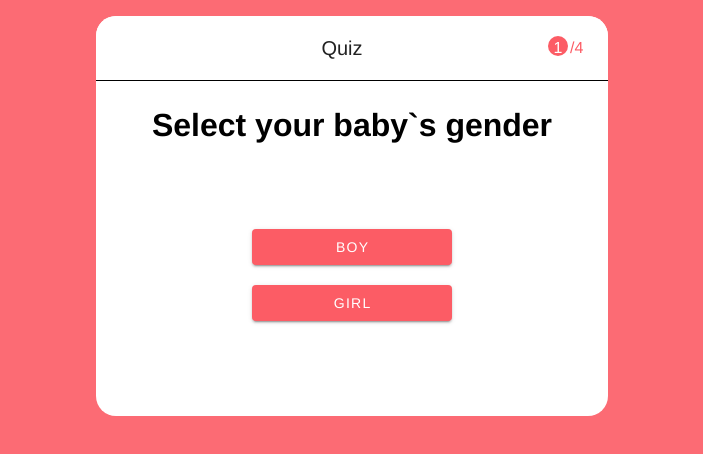
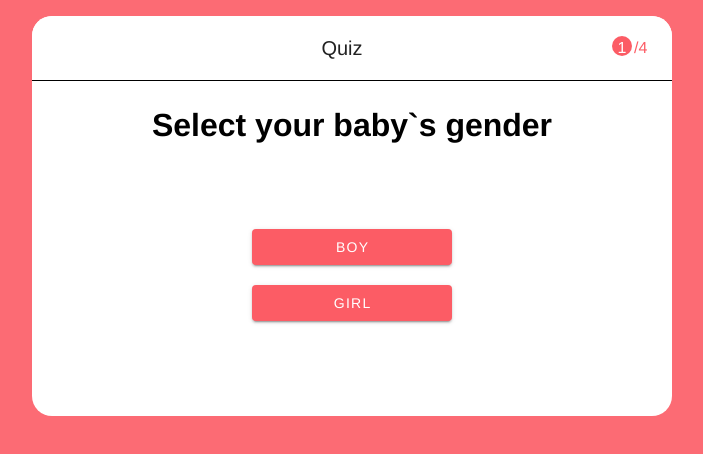
Before and after one commit to hAppser/quiz, a Vue app: page / in a window 1280 px wide. Shown: the top 454 px of the page, without its empty margins (288-991 px from the left). Built offline with nearby package versions, Linux system fonts and the light colour scheme.

Commit message:
ready to deploy

```diff
--- a/src/components/QuizComponent.vue
+++ b/src/components/QuizComponent.vue
@@ -81,7 +81,8 @@ export default {
 <style>
 form {
   background-color: #fff;
-  width: 40vw;
+  width: 50vw;
+
   min-height: 50vh;
   margin: 0 auto;
   margin-top: 2vh;
@@ -120,7 +121,7 @@ h1 {
   border-radius: 10%;
 }
 form .v-btn {
-  width: 50%;
+  min-width: 50%;
   color: #fff;
   background-color: rgb(252, 92, 101);
 }
```
